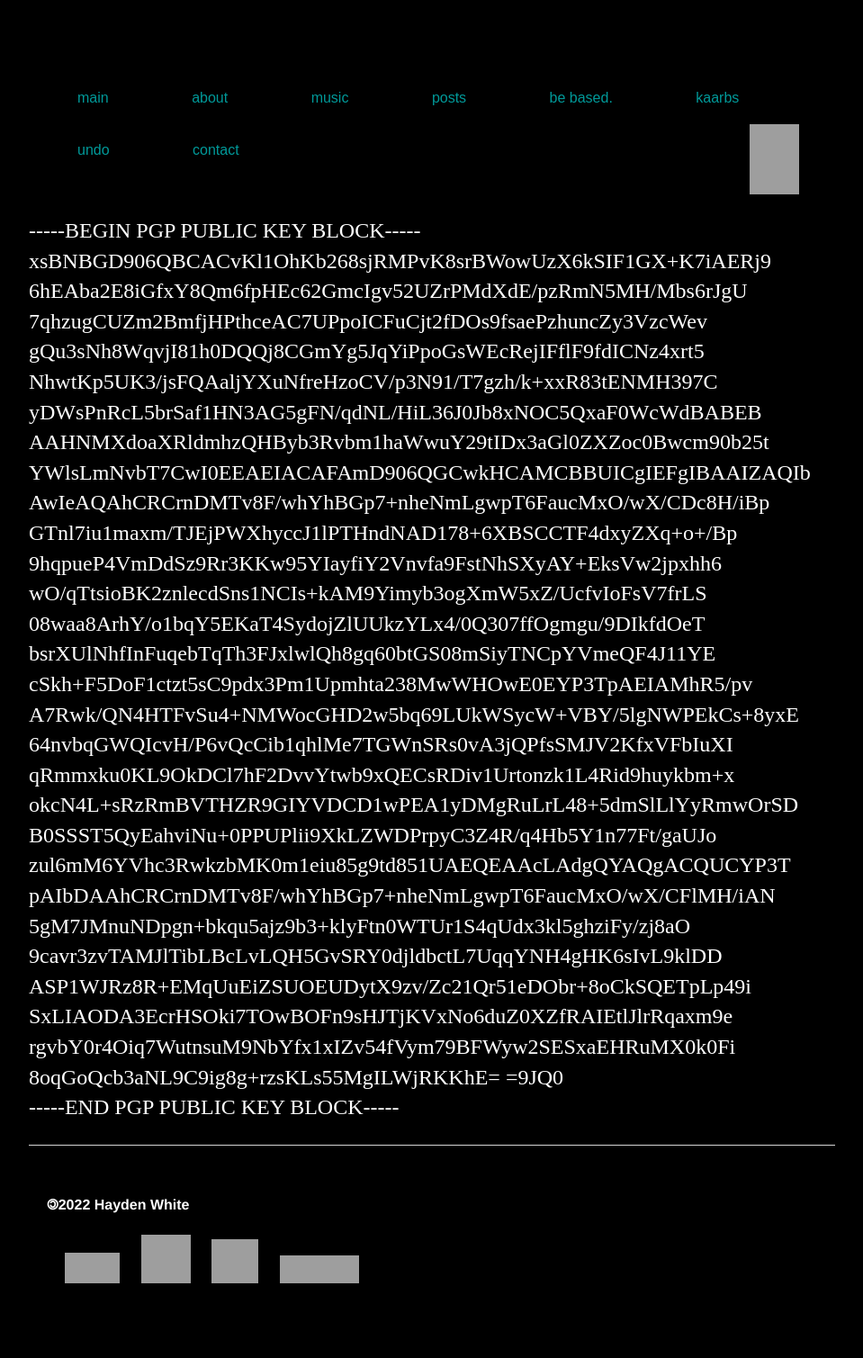
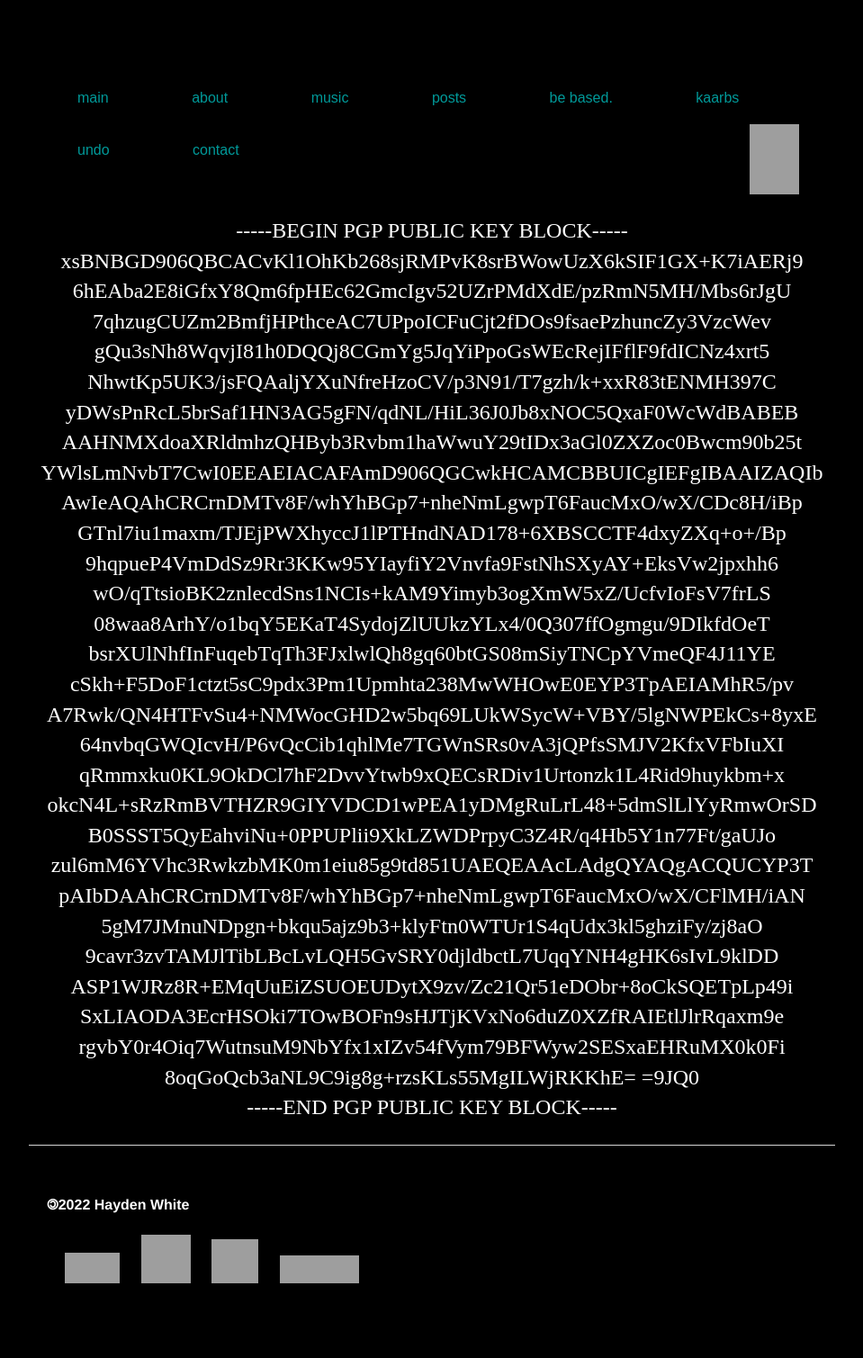
Before and after one commit to whiteVHS/whiteVHS.github.io, a Jekyll site: the page built from pubkey/index.html, in a window 1280 px wide. Shown: the whole page at 90% size, without its empty margins (160-1119 px from the left). Built offline with Jekyll 4.4.1, drawn with Linux system fonts in a browser that asks for light colours; grey boxes are pictures that could not be loaded.

Commit message:
Update index.html

```diff
--- a/pubkey/index.html
+++ b/pubkey/index.html
@@ -3,7 +3,7 @@ layout: default
 title: Hayden White's public PGP key
 ---
 <div class="blurb">
-<p>-----BEGIN PGP PUBLIC KEY BLOCK-----<br>
+<p style="text-align:center">-----BEGIN PGP PUBLIC KEY BLOCK-----<br>
 
 xsBNBGD906QBCACvKl1OhKb268sjRMPvK8srBWowUzX6kSIF1GX+K7iAERj9
 6hEAba2E8iGfxY8Qm6fpHEc62GmcIgv52UZrPMdXdE/pzRmN5MH/Mbs6rJgU
```
